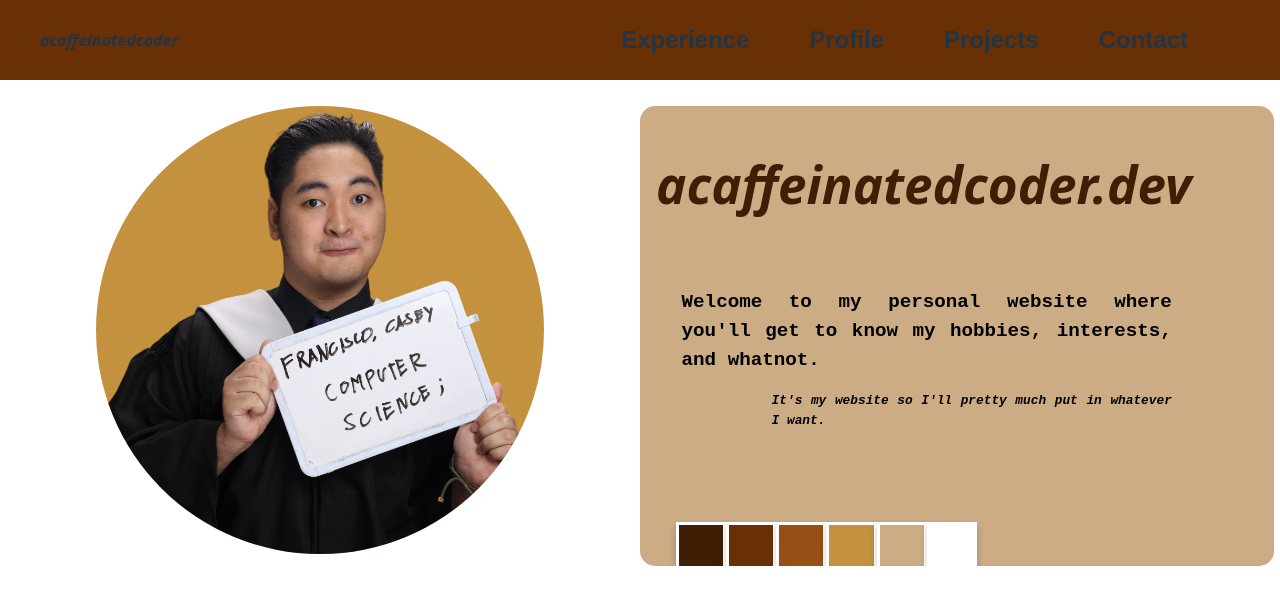
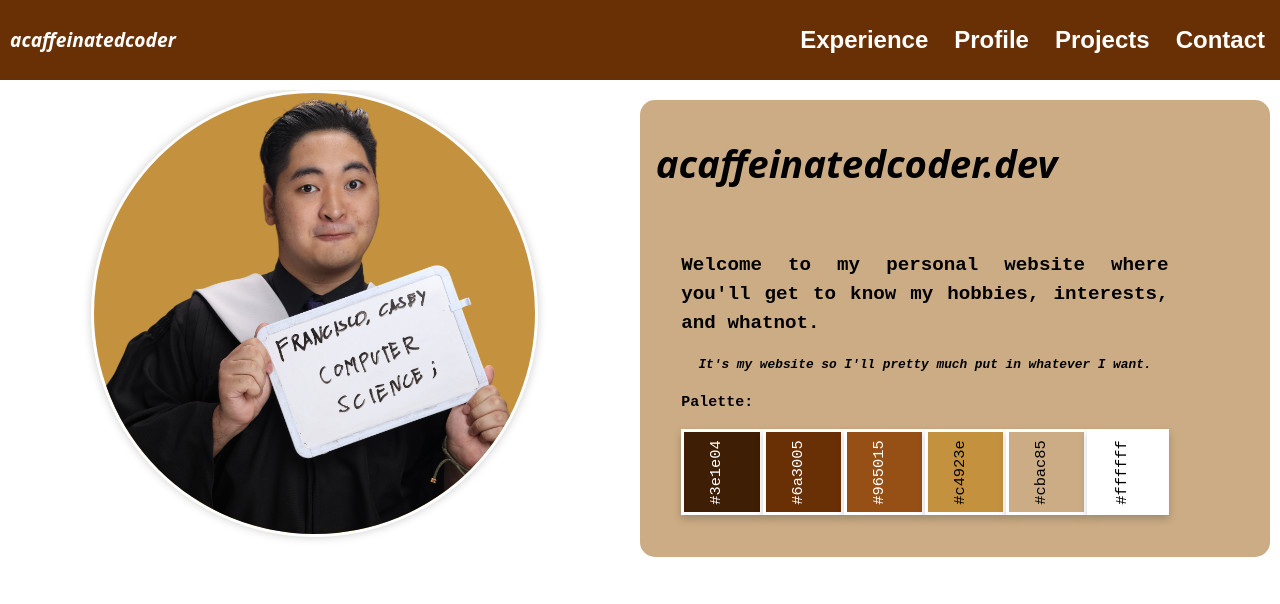
Before and after one commit to ACaffeinatedCoder/caffeinatedSite, a React (Vite) app: page / in a window 1280 px wide. Shown: the top 604 px of the page. Built offline with nearby package versions, Linux system fonts and the light colour scheme.

Commit message:
added experience page, working on animation

```diff
--- /dev/null
+++ b/Experience.css
@@ -0,0 +1,22 @@
+#root {
+  width: 100%;
+  height: 100%;
+  padding: 0;
+  margin: 0;
+}
+
+.exp-container {
+  color: black;
+  display: flex;
+  flex-direction: row;
+  height: 100%;
+  width: 100%;
+  overflow-x: hidden;
+  box-sizing: border-box;
+}
+
+.modal-header {
+  margin-left: 10px;
+  color: black;
+  font-family: 'JetBrains Mono', monospace;
+}
--- /dev/null
+++ b/Experience.jsx
@@ -0,0 +1,19 @@
+/**
+ * Experience Page:
+ *  - Academic Records
+ *  - CV?
+ *  - Certificates
+ *
+*/
+import './Experience.css'
+
+export default function Experience() {
+    return (
+        <div className='exp-container'>
+            <div className='modal-header'>
+                <h2><i>acaffeinatedcoder's experiences</i></h2>
+            </div>
+
+        </div>
+    )
+}
--- a/src/App.css
+++ b/src/App.css
@@ -11,9 +11,11 @@
   will-change: filter;
   transition: filter 300ms;
 }
+
 .logo:hover {
   filter: drop-shadow(0 0 2em #646cffaa);
 }
+
 .logo.react:hover {
   filter: drop-shadow(0 0 2em #61dafbaa);
 }
@@ -37,6 +39,48 @@
   color: #888;
 }
 
+.app-wrapper {
+  width: 100%;
+  height: 100%;
+  margin: 0;
+  padding: 0;
+  box-sizing: border-box;
+}
+
+.navigation-bar {
+  background-color: #6a3005;
+  height: 60px;
+  padding: 10px;
+  display: flex;
+  align-items: center;
+  justify-content: space-between;
+  margin-bottom: 10px;
+}
+
+.brand {
+  color: white;
+  font-size: 1.2rem;
+}
+
+.nav-links {
+  display: flex;
+  gap: 1rem;
+}
+
+.nav-item {
+  font-family: 'DM Sans', sans-serif;
+  text-align: center;
+  padding: 0px 5px;
+  border-radius: 20px;
+  color: white;
+  cursor: pointer;
+  transition: background-color 0.2s;
+}
+
+.nav-item:hover {
+  background-color: #965015;
+}
+
 .overall-container {
   color: black;
   display: flex;
@@ -56,6 +100,20 @@
   height: 100%;
 }
 
+.opening-card {
+  background-color: #cbac85;
+  border-radius: 15px;
+  width: 50%;
+  height: 100%;
+  padding: 1rem;
+  box-sizing: border-box;
+  margin: 10px;
+}
+
+.opening-card h1 {
+  font-size: 3vw;
+}
+
 .card {
   padding: 2em;
   width: 90%;
@@ -71,64 +129,57 @@
   border-radius: 50%;
   object-fit: cover;
   background-color: #c4923e;
-  /* border: 3px solid #fff;
-  box-shadow: 0 0 10px rgba(0, 0, 0, 0.2); /* Optional shadow */
-}
-
-.opening-card {
-  background-color: #cbac85;
-  border-radius: 15px;
-  width: 49.5%;
-  padding: 1rem;
-  box-sizing: border-box;
+  border: 3px solid #fff;
+  box-shadow: 0 0 10px rgba(0, 0, 0, 0.2);
 }
 
 .palette-container {
   display: flex;
   flex-direction: row;
-  width: 50%;
-  height: 30%;
+  flex-wrap: nowrap;
+  justify-content: space-around;
   align-items: center;
-  justify-items: center;
-  margin: 20px
+  width: 100%;
+  height: auto;
+  margin-top: 1rem;
+  gap: 0rem;
 }
 
 .my-rectangle {
-  width: 300px;
-  height: 50%;
+  flex: 1;
+  max-width: 100px;
+  height: 80px;
   border: 3px solid white;
   box-shadow: 0 4px 8px rgba(0,0,0,0.2);
-  margin: 1rem auto;
+  align-content: center;
+  justify-content: center;
 }
 
-.navigation-bar {
-  background-color: #6a3005;
-  height: 60px;
-  padding: 10px;
-  margin-bottom: 2%;
+.my-rectangle p {
+  transform: rotate(-90deg);
+  display: inline-block;
+  justify-self: center;
+  align-self: center;
+  font-size: 1.2vw;
+}
+
+.overlay {
+  position: absolute;
+  top: 80px;
+  left: 0;
+  width: 100%;
+  height: 10px;
+  background-color: #c4923e;
+  overflow: hidden;
+  transition: height 1s ease, opacity 1s ease;
+  opacity: 0;
+  z-index: 9999;
   display: flex;
-  flex-direction: row;
+  justify-content: center;
   align-items: center;
 }
 
-.nav-links {
-  margin-left: auto;
-  display: flex;
-  gap: 1rem;
-  margin-right: 60px;
+.overlay.open {
+  height: calc(100vh - 80px);
+  opacity: 1;
 }
-
-.nav-item {
-  font-family: 'DM Sans', sans-serif;
-  text-align: center;
-  height: 100%;
-  width: 100%;
-  margin: 2px;
-  padding: 0px 20px;
-  border-radius: 20px;
-  cursor: pointer;
-}
-
-.nav-item:hover {
-  background-color: #965015;
-}
--- a/src/App.jsx
+++ b/src/App.jsx
@@ -1,6 +1,7 @@
 import { useState } from 'react';
 import './App.css';
 import Navi from './Navi';
+import Experience from '../Experience';
 
 /**
  * Experience Page:
@@ -47,17 +48,37 @@ import Navi from './Navi';
  */
 
 function App() {
-  // const [count, setCount] = useState(0)
+  const [exp, setExp] = useState(false);
 
   return (
-    <div style={{ height: '100%', width: '100%' }}>
-      <Navi />
+    <div className="app-wrapper">
+      <div className="navigation-bar">
+        <strong className="brand">
+          <i>acaffeinatedcoder</i>
+        </strong>
+        <div className="nav-links">
+          <div className="nav-item" onClick={() => setExp(!exp)}>
+            <h2>Experience</h2>
+          </div>
+          <div className="nav-item">
+            <h2>Profile</h2>
+          </div>
+          <div className="nav-item">
+            <h2>Projects</h2>
+          </div>
+          <div className="nav-item">
+            <h2>Contact</h2>
+          </div>
+        </div>
+      </div>
+
       <div className="overall-container">
         <div className="photo-container">
           <img src="/me-2.png" className="me-class" />
         </div>
+
         <div className="opening-card">
-          <h1 style={{ color: '#3e1e04' }}>
+          <h1 className="site-title">
             <i>acaffeinatedcoder.dev</i>
           </h1>
           <div className="card">
@@ -65,32 +86,49 @@ function App() {
               Welcome to my personal website where you'll get to know my
               hobbies, interests, and whatnot.
             </h2>
-            <h4 style={{ paddingLeft: '90px' }}>
+            <h4 style={{ textAlign: 'center' }}>
               <i>It's my website so I'll pretty much put in whatever I want.</i>
             </h4>
-          </div>
-          <div className="palette-container">
-            <div
-              className="my-rectangle"
-              style={{ backgroundColor: '#3e1e04' }}></div>
-            <div
-              className="my-rectangle"
-              style={{ backgroundColor: '#6a3005' }}></div>
-            <div
-              className="my-rectangle"
-              style={{ backgroundColor: '#965015' }}></div>
-            <div
-              className="my-rectangle"
-              style={{ backgroundColor: '#c4923e' }}></div>
-            <div
-              className="my-rectangle"
-              style={{ backgroundColor: '#cbac85' }}></div>
-            <div
-              className="my-rectangle"
-              style={{ backgroundColor: '#ffffff' }}></div>
+            <h3>Palette:</h3>
+            <div className="palette-container">
+              {[
+                '#3e1e04',
+                '#6a3005',
+                '#965015',
+                '#c4923e',
+                '#cbac85',
+                '#ffffff',
+              ].map((color, index) => {
+                // Function to determine whether to use white or black text
+                const getTextColor = (bgColor) => {
+                  const r = parseInt(bgColor.slice(1, 3), 16);
+                  const g = parseInt(bgColor.slice(3, 5), 16);
+                  const b = parseInt(bgColor.slice(5, 7), 16);
+                  const brightness = (r * 299 + g * 587 + b * 114) / 1000;
+                  return brightness < 128 ? '#ffffff' : '#000000'; // Bright text for dark bg, dark text for light bg
+                };
+
+                const textColor = getTextColor(color);
+
+                return (
+                  <div
+                    key={index}
+                    className="my-rectangle"
+                    style={{ backgroundColor: color, color: textColor }}>
+                    <p>{color}</p>
+                  </div>
+                );
+              })}
+            </div>
           </div>
         </div>
       </div>
+
+      {exp && (
+        <div className={`overlay ${exp ? 'open' : ''}`}>
+          <Experience />
+        </div>
+      )}
     </div>
   );
 }
--- a/src/Navi.jsx
+++ b/src/Navi.jsx
@@ -1,13 +1,15 @@
 import './App.css';
 
-function Navi() {
+function Navi({ expPage }) {
   return (
     <div className="navigation-bar">
       <strong style={{ marginLeft: '30px' }}>
         <i>acaffeinatedcoder</i>
       </strong>
       <div className="nav-links">
-        <div className="nav-item">
+        <div className="nav-item"
+          onClick={() => expPage(false)}
+        >
           <h2>Experience</h2>
         </div>
         <div className="nav-item">
```
Also changed, not shown: 1 other file (tests, documents, lock files or other folders).
